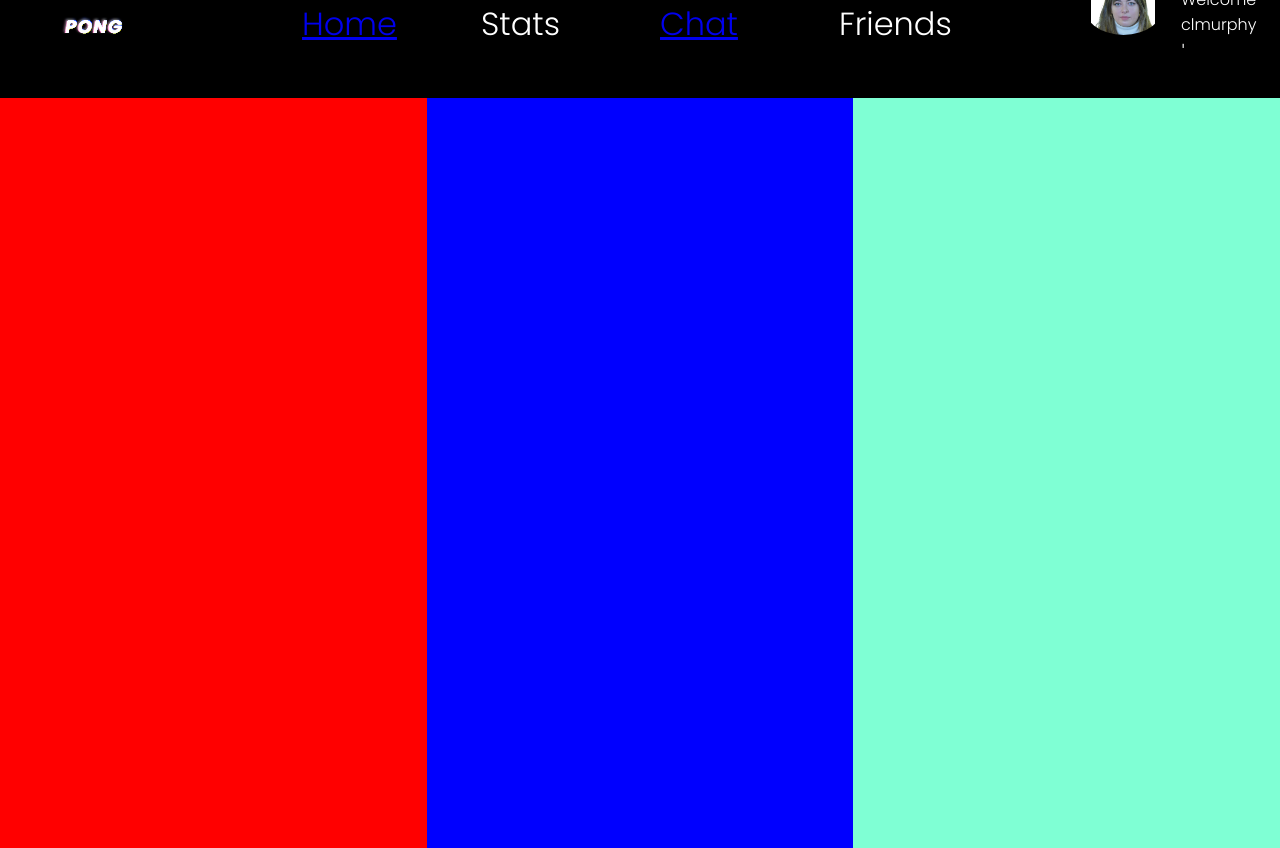
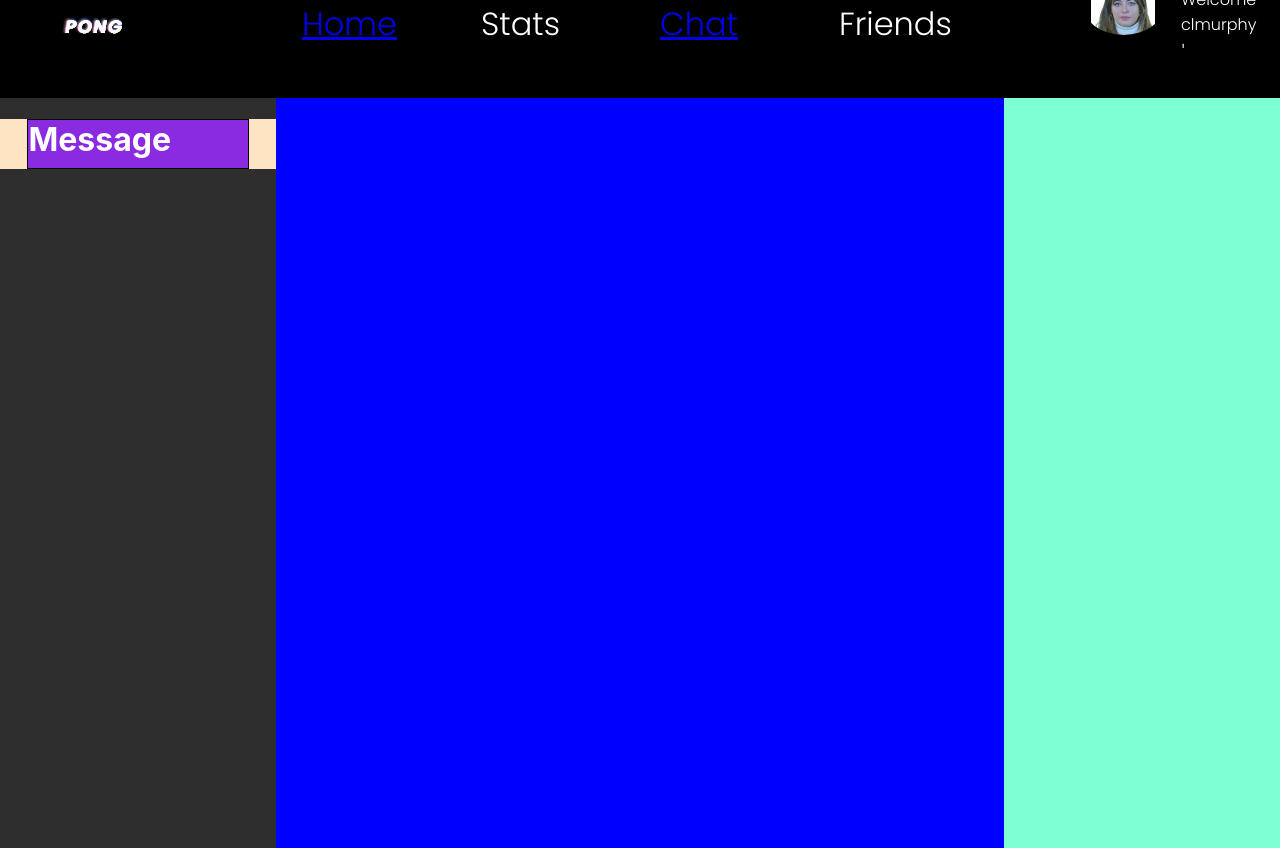
Before and after one commit to clodaghsmurphy/ft_transcendence, a React (Create React App) app in the folder pong_react_app/: page /chat in a window 1280 px wide. Built offline with nearby package versions, Linux system fonts and the light colour scheme.

Commit message:
Colones OK, J'essaye de mettre le "Message" au bon endroit

```diff
--- a/pong_react_app/src/Chat.css
+++ b/pong_react_app/src/Chat.css
@@ -1,21 +1,69 @@
-
-
-.messages
+.channels
 {
+	display: flex;
+	flex-direction: co;
+	flex-grow: 1;
+	flex-basis: 200px;
+	flex-shrink: 1;
     height: 100%;
-    flex-shrink: 1;
-    display: flex;
-    background-color: red;
+    background-color: #2E2E2E;
 }
 
-.chatbox{
+.channels h1 {
+	display: flex;
+	flex-direction: row;
+	justify-content: center;
+	/* align-items: center;
+	text-align: center;
+	overflow: hidden;
+	object-fit: contain;
+	font-size: 35px; */
+	background-color: blueviolet;
+	color: white;
+	/* padding-left: 5%;
+	padding-right: 5%;
+	padding-top: 5px;
+	padding-bottom: 5px; */
+	/* width: 90%; */
+}
+
+.delimiters {
+	background-color: bisque;
+}
+
+.channels h1 {
+	height: 50px;
+}
+
+.channels h1 .delimiters {
+	display: flex;
+	flex: 1;
+}
+
+.channels_title {
+	color: white;
+}
+
+.channels h1 .channels_title {
+	display: flex;
+	text-align: center;
+	border: solid 1px black;
+	flex: 8;
+}
+
+.chatbox {
     display: flex;
     flex-grow: 3;
+	flex-shrink: 1;
+	flex-basis: 500px;
     background-color: blue;
 }
 
 .group-members
 {
     display: flex;
+	flex-grow: 1;
+	flex-shrink: 1;
+	flex-basis: 200px;
     background-color: aquamarine;
 }
--- a/pong_react_app/src/Chat.tsx
+++ b/pong_react_app/src/Chat.tsx
@@ -9,7 +9,13 @@ function Chat()
         <div className="dashboard">
         <NavBar />
         <main className="page-wrapper">
-            <div className="messages"></div>
+            <div className="channels">
+				<h1>
+					<div className="delimiters"></div>
+					<div className='channels_title'>Message</div>
+					<div className="delimiters"></div>
+				</h1>
+			</div>
             <div className="chatbox"></div>
             <div className="group-members"></div>
         </main>
```
